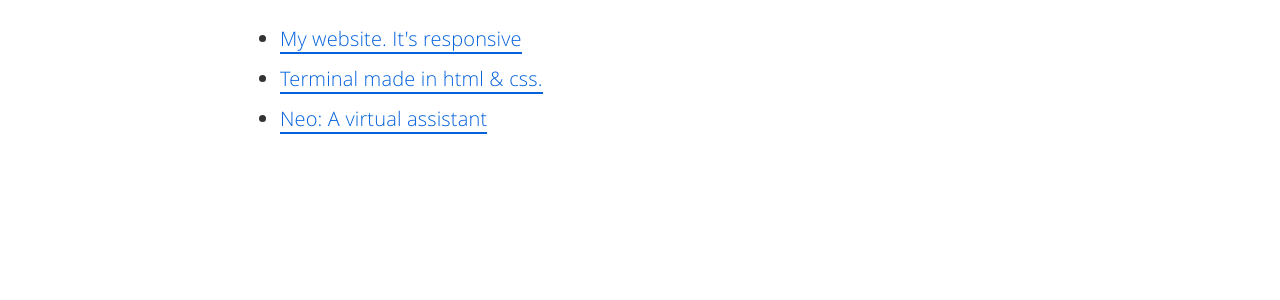
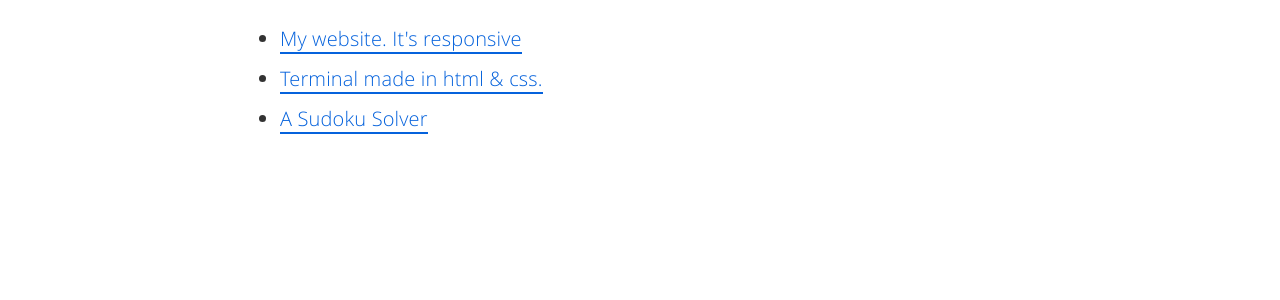
Before and after one commit to rocka0/myblog, a Jekyll site: the page built from about.html, in a window 1280 px wide and 900 px high, scrolled down 1709 px. Shown: the part 519-819 px from the top of the window. Built offline with Jekyll 4.4.1, drawn with Linux system fonts in a browser that asks for light colours.

Commit message:
Update about.html

```diff
--- a/about.html
+++ b/about.html
@@ -34,7 +34,7 @@
 <h2>Projects</h2>
 
 <ul>
-	<li><a href="https://rocka0.github.io">My website. It's responsive</a></li>
-	<li><a href="https://rocka0.github.io/terminal_design">Terminal made in html & css.</a></li>
-	<li><a href="https://neo.herokuapp.com">Neo: A virtual assistant</a></li>
+	<li><a href="http://rocka0.github.io">My website. It's responsive</a></li>
+	<li><a href="http://rocka0.github.io/terminal_design">Terminal made in html & css.</a></li>
+	<li><a href="http://rocka0.github.io/Js-Sudoko-Solver/">A Sudoku Solver</a></li>
 </ul>
```
